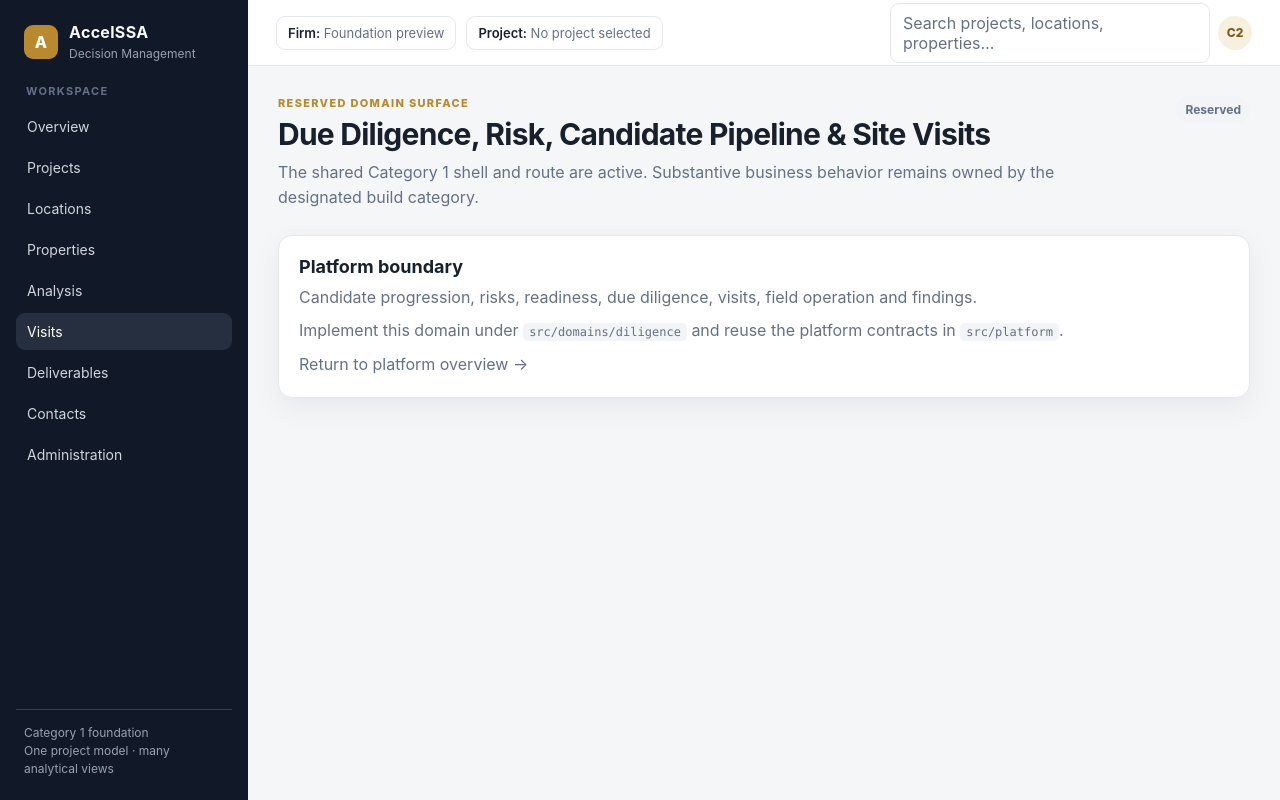
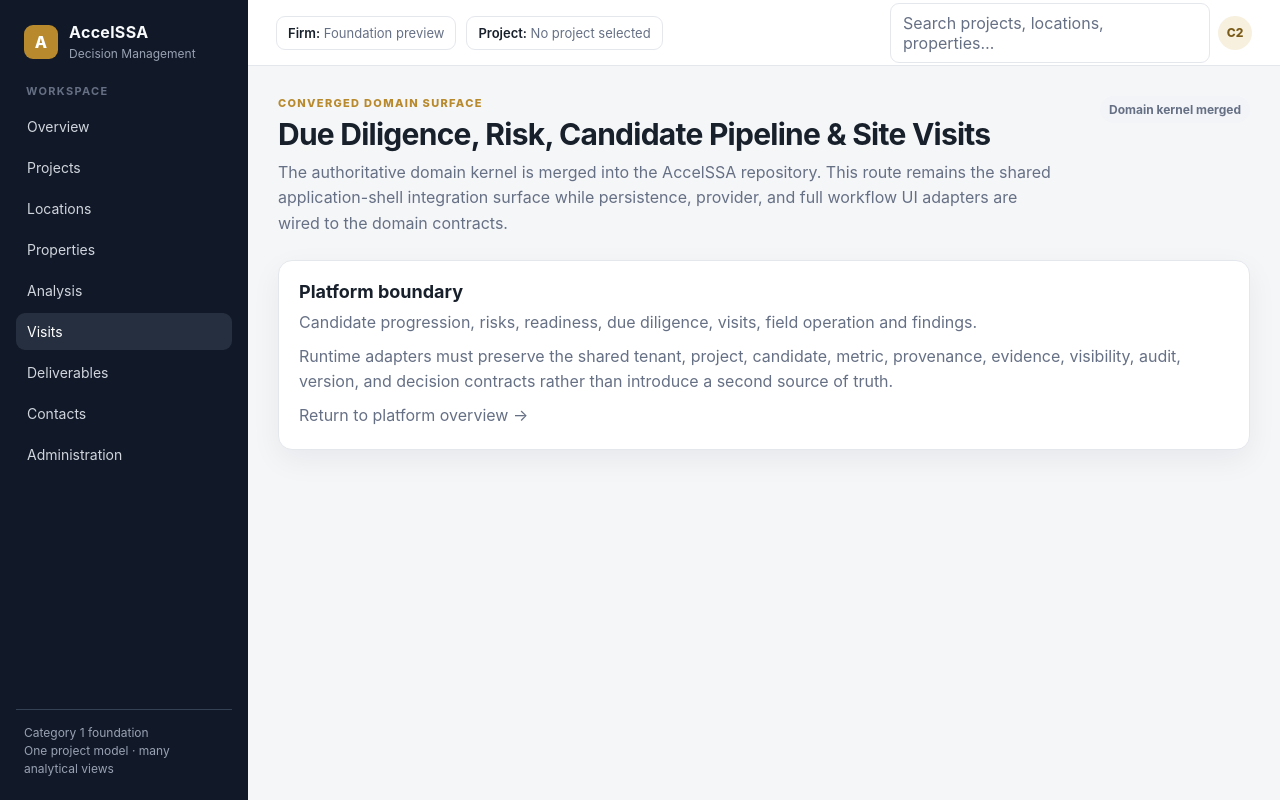
Before and after one commit to AccelAnalysis/AccelSSA, a Next.js app: page /visits in a window 1280 px wide. Built offline with nearby package versions, Linux system fonts and the light colour scheme.

Commit message:
Replace stale reserved-domain placeholder copy

```diff
--- a/src/components/ui/module-placeholder.tsx
+++ b/src/components/ui/module-placeholder.tsx
@@ -7,19 +7,19 @@
     <>
       <header className="page-header">
         <div>
-          <div className="eyebrow">Reserved domain surface</div>
+          <div className="eyebrow">Converged domain surface</div>
           <h1>{domain?.name ?? "AccelSSA module"}</h1>
           <p className="lede">
-            The shared Category 1 shell and route are active. Substantive business behavior remains owned by the designated build category.
+            The authoritative domain kernel is merged into the AccelSSA repository. This route remains the shared application-shell integration surface while persistence, provider, and full workflow UI adapters are wired to the domain contracts.
           </p>
         </div>
-        <span className="status-badge reserved">Reserved</span>
+        <span className="status-badge reserved">Domain kernel merged</span>
       </header>
       <div className="card">
         <h2>Platform boundary</h2>
         <p>{domain?.responsibility}</p>
         <p>
-          Implement this domain under <span className="code">src/domains/{domain?.slug}</span> and reuse the platform contracts in <span className="code">src/platform</span>.
+          Runtime adapters must preserve the shared tenant, project, candidate, metric, provenance, evidence, visibility, audit, version, and decision contracts rather than introduce a second source of truth.
         </p>
         <p><Link href="/">Return to platform overview →</Link></p>
       </div>
```
